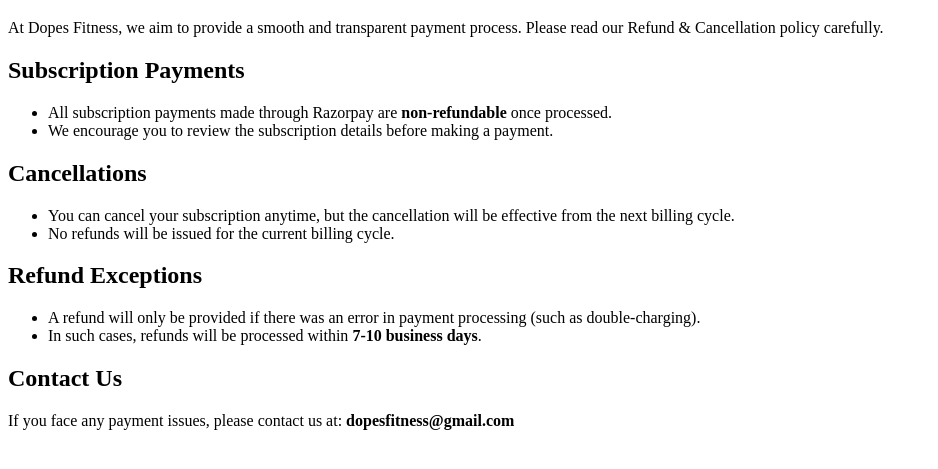
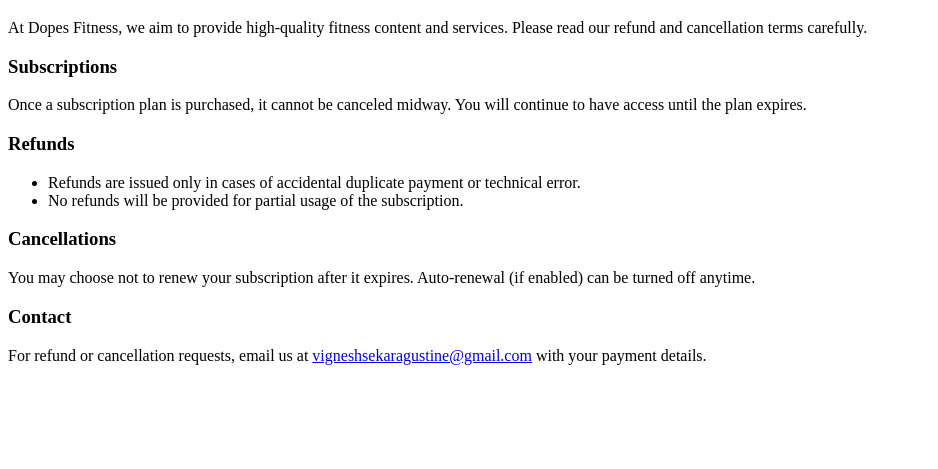
Before and after one commit to wikiaraya/dopes-fitness-website, a plain HTML site: page refund.html in a window 1280 px wide. Shown: the part 61-530 px from the top of the page, without its empty margins (0-938 px from the left). Drawn offline with Linux system fonts and the light colour scheme.

Commit message:
Update refund.html

```diff
--- a/refund.html
+++ b/refund.html
@@ -1,32 +1,27 @@
 <!DOCTYPE html>
-<html>
+<html lang="en">
 <head>
-  <title>Refund & Cancellation Policy - Dopes Fitness</title>
+  <meta charset="UTF-8" />
+  <meta name="viewport" content="width=device-width, initial-scale=1.0" />
+  <title>Refund & Cancellation Policy • Dopes Fitness</title>
 </head>
 <body>
   <h1>Refund & Cancellation Policy</h1>
+  <p>At Dopes Fitness, we aim to provide high-quality fitness content and services. Please read our refund and cancellation terms carefully.</p>
 
-  <p>At Dopes Fitness, we aim to provide a smooth and transparent payment process. Please read our Refund & Cancellation policy carefully.</p>
+  <h3>Subscriptions</h3>
+  <p>Once a subscription plan is purchased, it cannot be canceled midway. You will continue to have access until the plan expires.</p>
 
-  <h2>Subscription Payments</h2>
+  <h3>Refunds</h3>
   <ul>
-    <li>All subscription payments made through Razorpay are <b>non-refundable</b> once processed.</li>
-    <li>We encourage you to review the subscription details before making a payment.</li>
+    <li>Refunds are issued only in cases of accidental duplicate payment or technical error.</li>
+    <li>No refunds will be provided for partial usage of the subscription.</li>
   </ul>
 
-  <h2>Cancellations</h2>
-  <ul>
-    <li>You can cancel your subscription anytime, but the cancellation will be effective from the next billing cycle.</li>
-    <li>No refunds will be issued for the current billing cycle.</li>
-  </ul>
+  <h3>Cancellations</h3>
+  <p>You may choose not to renew your subscription after it expires. Auto-renewal (if enabled) can be turned off anytime.</p>
 
-  <h2>Refund Exceptions</h2>
-  <ul>
-    <li>A refund will only be provided if there was an error in payment processing (such as double-charging).</li>
-    <li>In such cases, refunds will be processed within <b>7-10 business days</b>.</li>
-  </ul>
-
-  <h2>Contact Us</h2>
-  <p>If you face any payment issues, please contact us at: <b>dopesfitness@gmail.com</b></p>
+  <h3>Contact</h3>
+  <p>For refund or cancellation requests, email us at <a href="mailto:vigneshsekaragustine@gmail.com">vigneshsekaragustine@gmail.com</a> with your payment details.</p>
 </body>
 </html>
```
